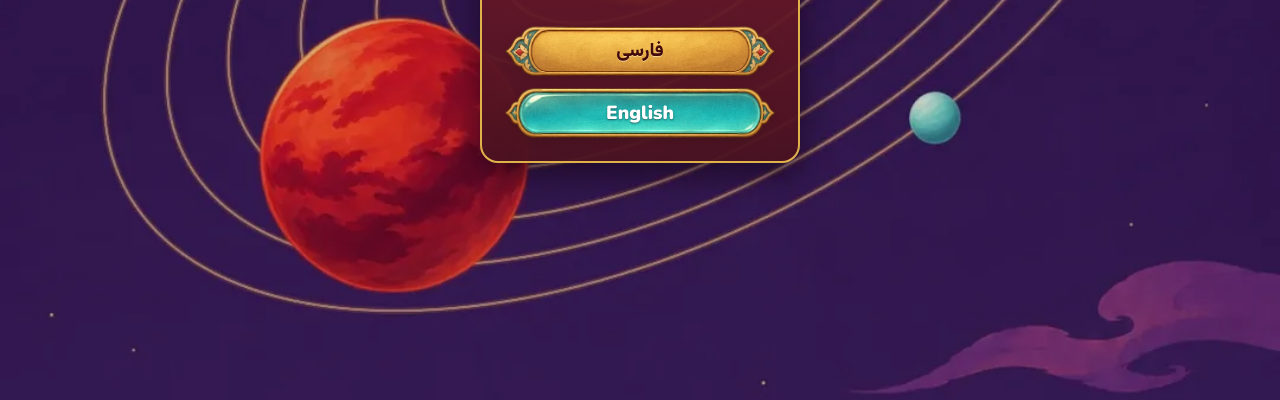
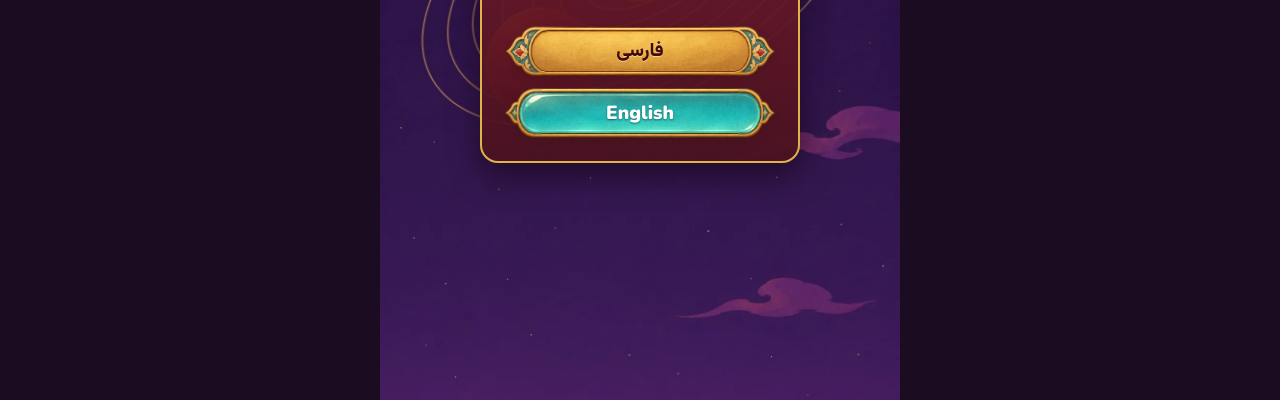
Before and after one commit to baharehtavakoli/red-dome, a plain HTML site: page index.html in a window 1280 px wide. Shown: the part 400-800 px from the top of the page. Drawn offline with nearby package versions, Linux system fonts and the light colour scheme.

Commit message:
Keep the language picker in the game's phone-width column on desktop
Co-Authored-By: Claude Opus 5.5 <noreply@anthropic.com>

```diff
--- a/css/style.css
+++ b/css/style.css
@@ -1247,9 +1247,10 @@ html[dir="rtl"] .dlg-text { line-height: 1.75; }
 html[dir="rtl"] .back-btn { direction: ltr; }
 
 /* ---------- first-launch language choice ---------- */
-#lang-pick { position: fixed; inset: 0; z-index: 120; display: grid; place-items: center; background: #2a1440; transition: opacity .4s; }
+#lang-pick { position: fixed; inset: 0; z-index: 120; display: grid; place-items: center; background: #1c0c22; transition: opacity .4s; }
 #lang-pick.out { opacity: 0; pointer-events: none; }
-#lang-pick .lp-bg { position: absolute; inset: 0; width: 100%; height: 100%; object-fit: cover; opacity: .85; }
+/* same phone-width column as the game on wide screens */
+#lang-pick .lp-bg { position: absolute; top: 0; bottom: 0; left: 50%; width: min(100%, 520px); height: 100%; transform: translateX(-50%); object-fit: cover; opacity: .85; }
 #lang-pick .lp-card {
   position: relative; width: min(320px, calc(100% - 40px)); padding: 26px 22px 22px; border-radius: 18px; text-align: center;
   background: linear-gradient(180deg, rgba(122, 28, 42, .92), rgba(74, 18, 32, .95)); border: 2px solid #e0b24a;
--- a/index.html
+++ b/index.html
@@ -13,7 +13,7 @@
   <link rel="preconnect" href="https://fonts.googleapis.com">
   <link rel="preconnect" href="https://fonts.gstatic.com" crossorigin>
   <link href="https://fonts.googleapis.com/css2?family=Marcellus&family=Nunito:wght@600;700;800;900&family=Vazirmatn:wght@400;700;800&display=swap" rel="stylesheet">
-  <link rel="stylesheet" href="css/style.css?v=11">
+  <link rel="stylesheet" href="css/style.css?v=12">
   <link rel="stylesheet" href="css/skin.css?v=11">
 </head>
 <body>
```
